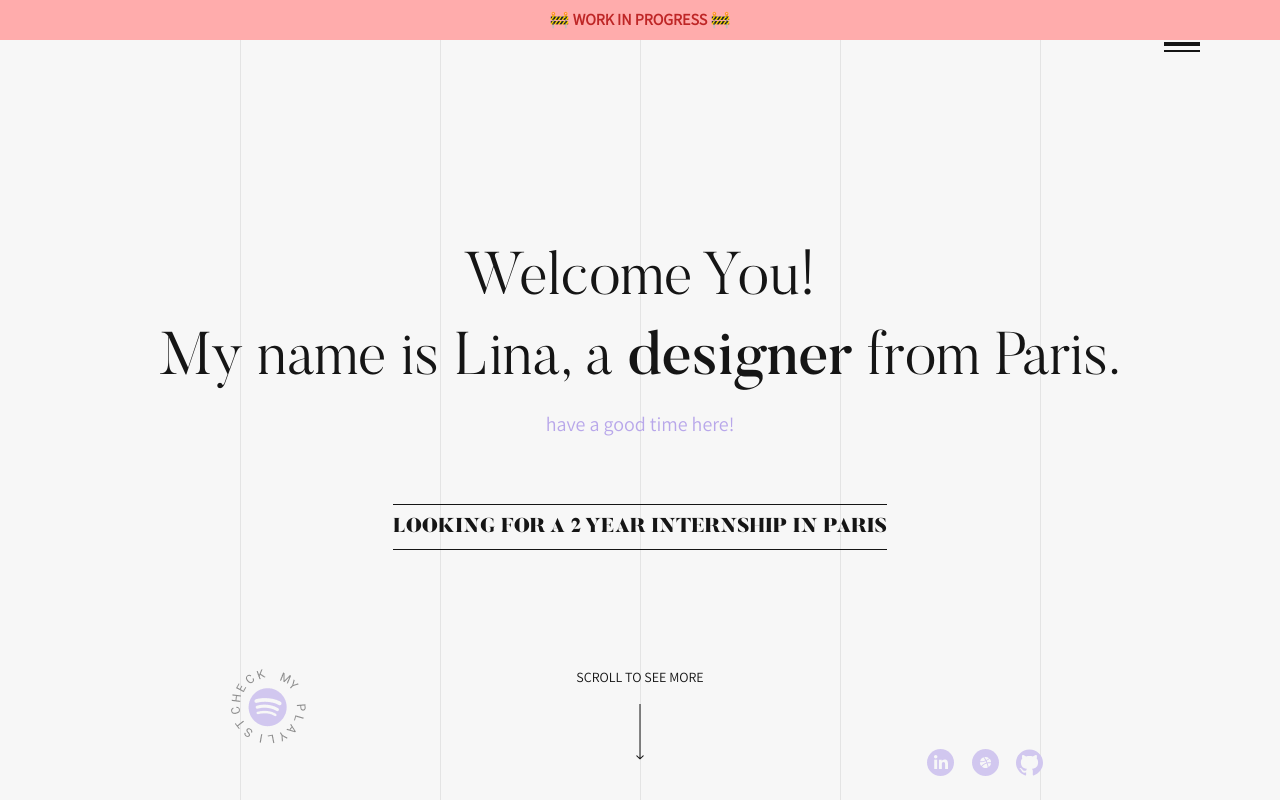
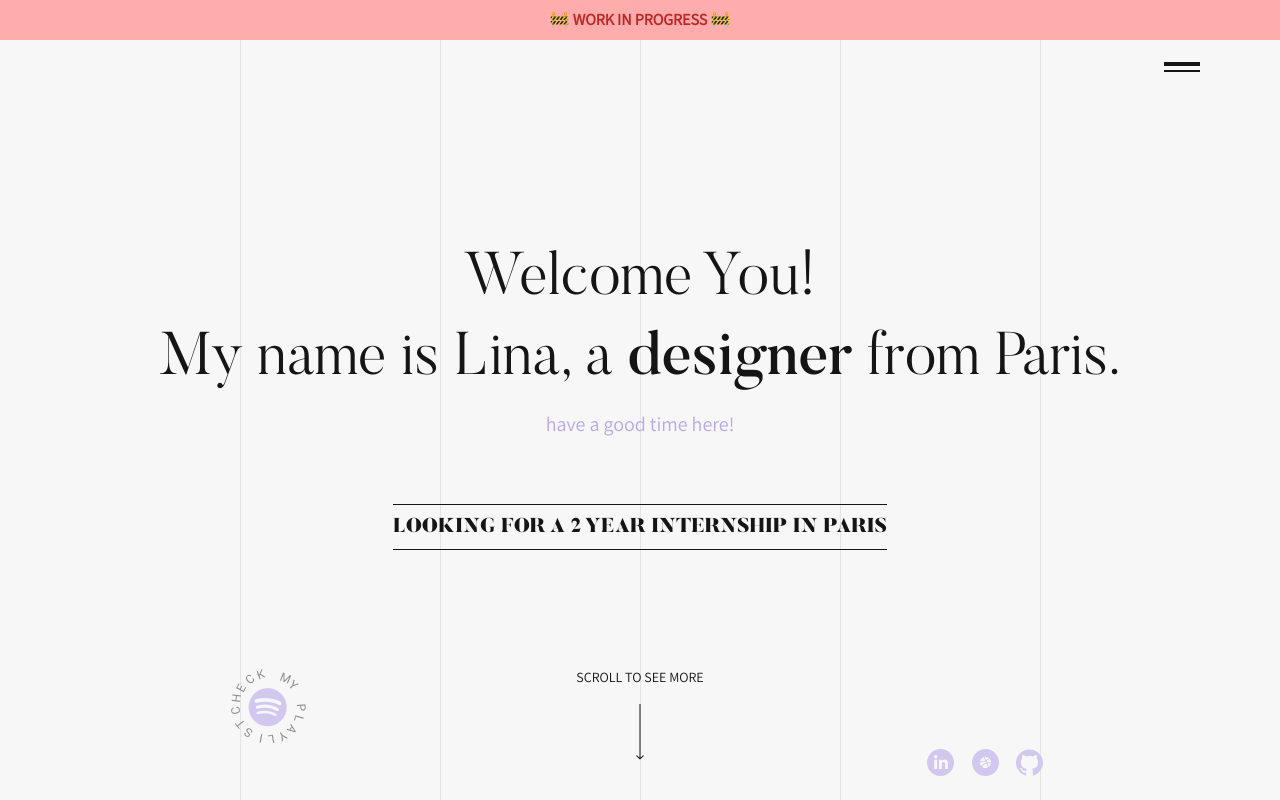
Before and after one commit to MaevaWolff/LinaBLIDI-portfolio, a React (Create React App) app: page / in a window 1280 px wide. Shown: the top 800 px of the page. Built offline with nearby package versions, Linux system fonts and the light colour scheme.

Commit message:
changing position of burger menu

```diff
--- a/src/components/Header/Header.scss
+++ b/src/components/Header/Header.scss
@@ -2,7 +2,7 @@
   width: 100%;
   &__burger {
     position: fixed;
-    right: 20px;
+    right: 30px;
     z-index: 3;
     top: 20px;
     cursor: pointer;
@@ -11,7 +11,7 @@
     }
     @include medium {
       right: 80px;
-      top: 40px;
+      top: 60px;
     }
   }
   &__menu {
```
